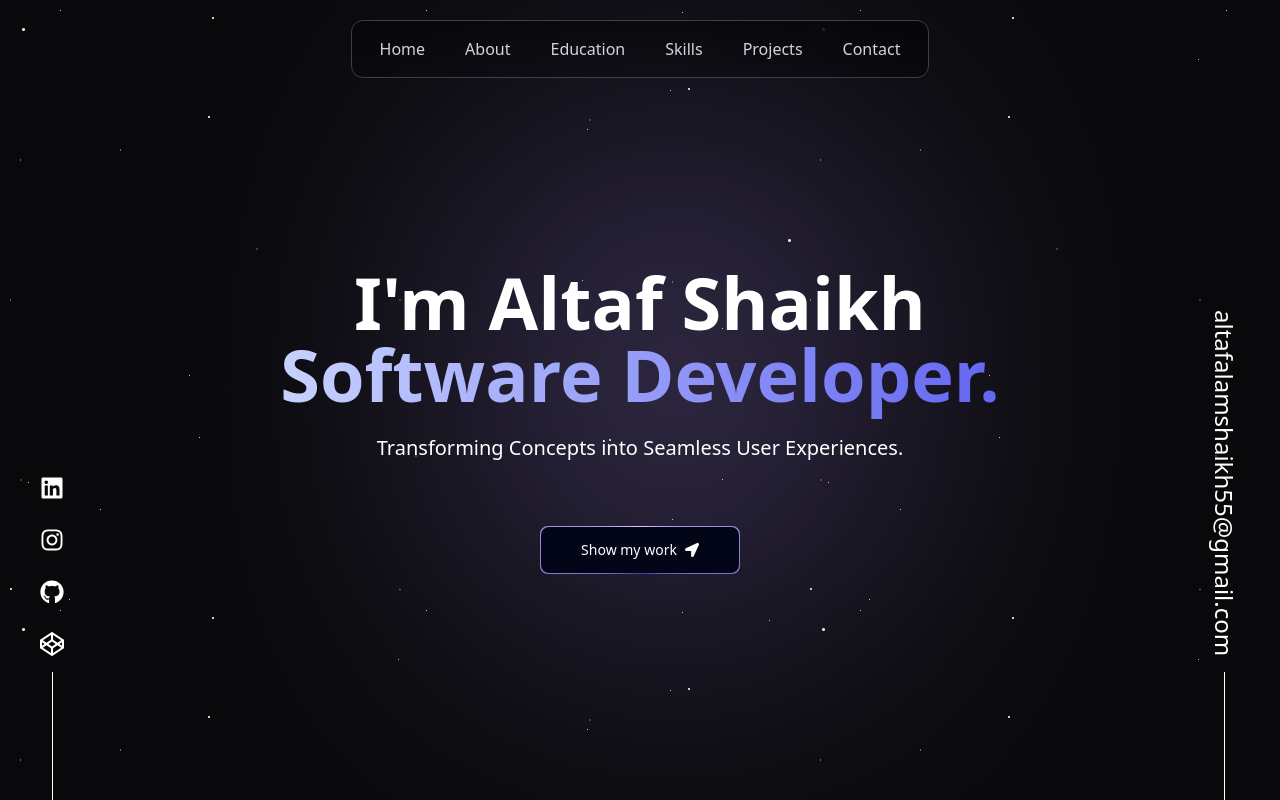
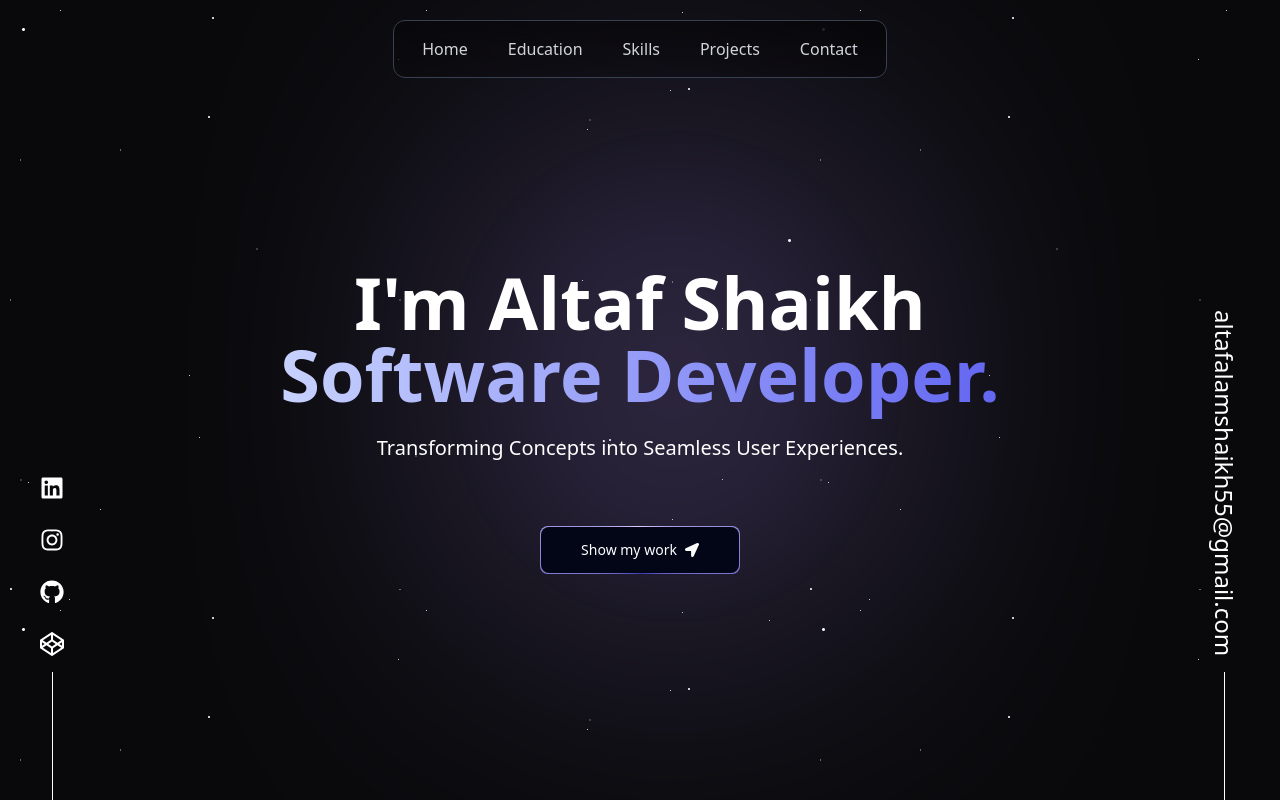
Before and after one commit to sunnyshaikh/personal-portfolio, a React (Vite) app: page / in a window 1280 px wide. Built offline with nearby package versions, Linux system fonts and the light colour scheme.

Commit message:
about menu removed

```diff
--- a/src/components/Navbar.jsx
+++ b/src/components/Navbar.jsx
@@ -3,11 +3,10 @@ import HamburgerMenu from "./HamburgerMenu";
 
 const menu = [
   { id: 1, title: "Home", href: "#home" },
-  { id: 2, title: "About", href: "#about" },
-  { id: 3, title: "Education", href: "#education" },
-  { id: 4, title: "Skills", href: "#skills" },
-  { id: 5, title: "Projects", href: "#projects" },
-  { id: 6, title: "Contact", href: "#contact" },
+  { id: 2, title: "Education", href: "#education" },
+  { id: 3, title: "Skills", href: "#skills" },
+  { id: 4, title: "Projects", href: "#projects" },
+  { id: 5, title: "Contact", href: "#contact" },
 ];
 
 const Navbar = () => {
```
